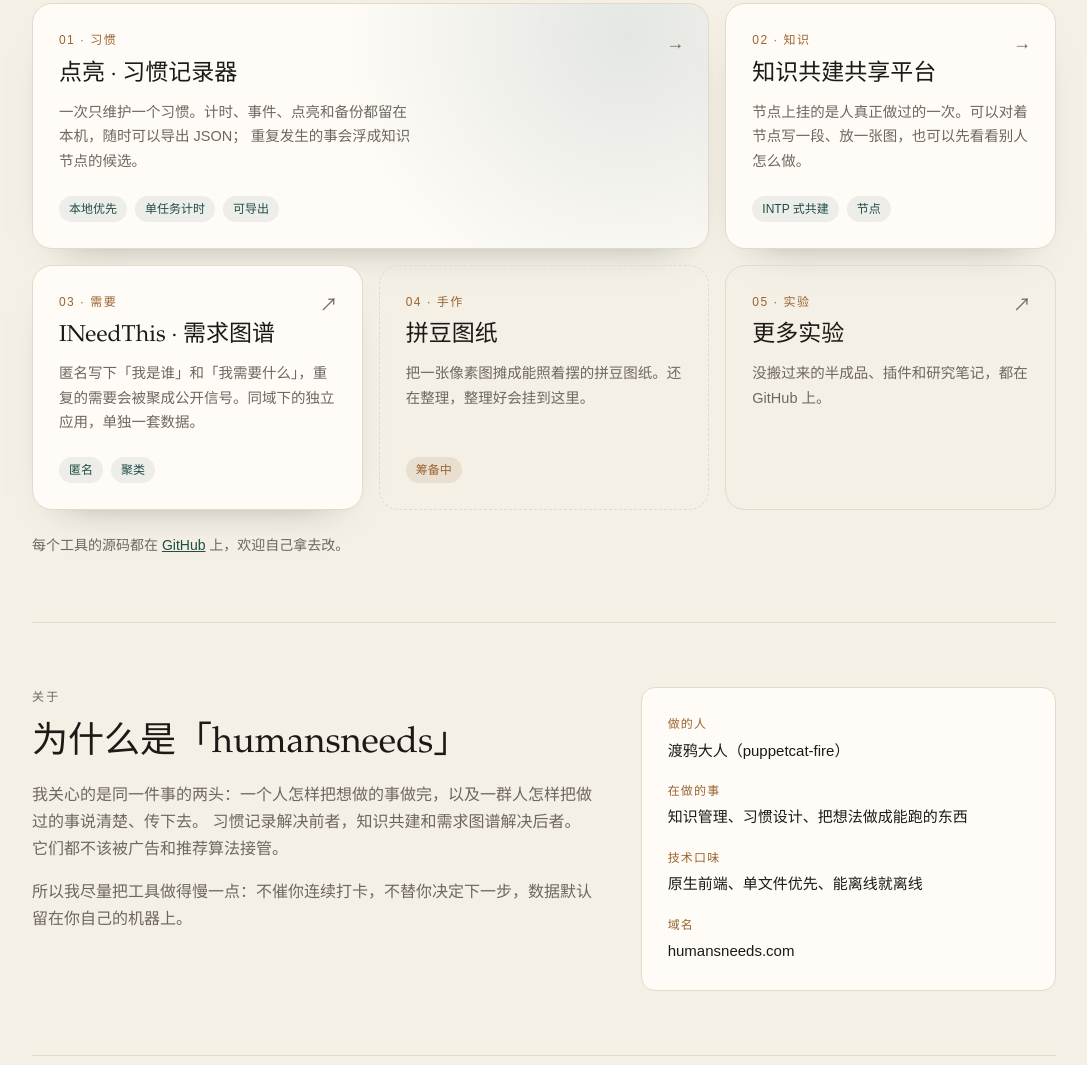
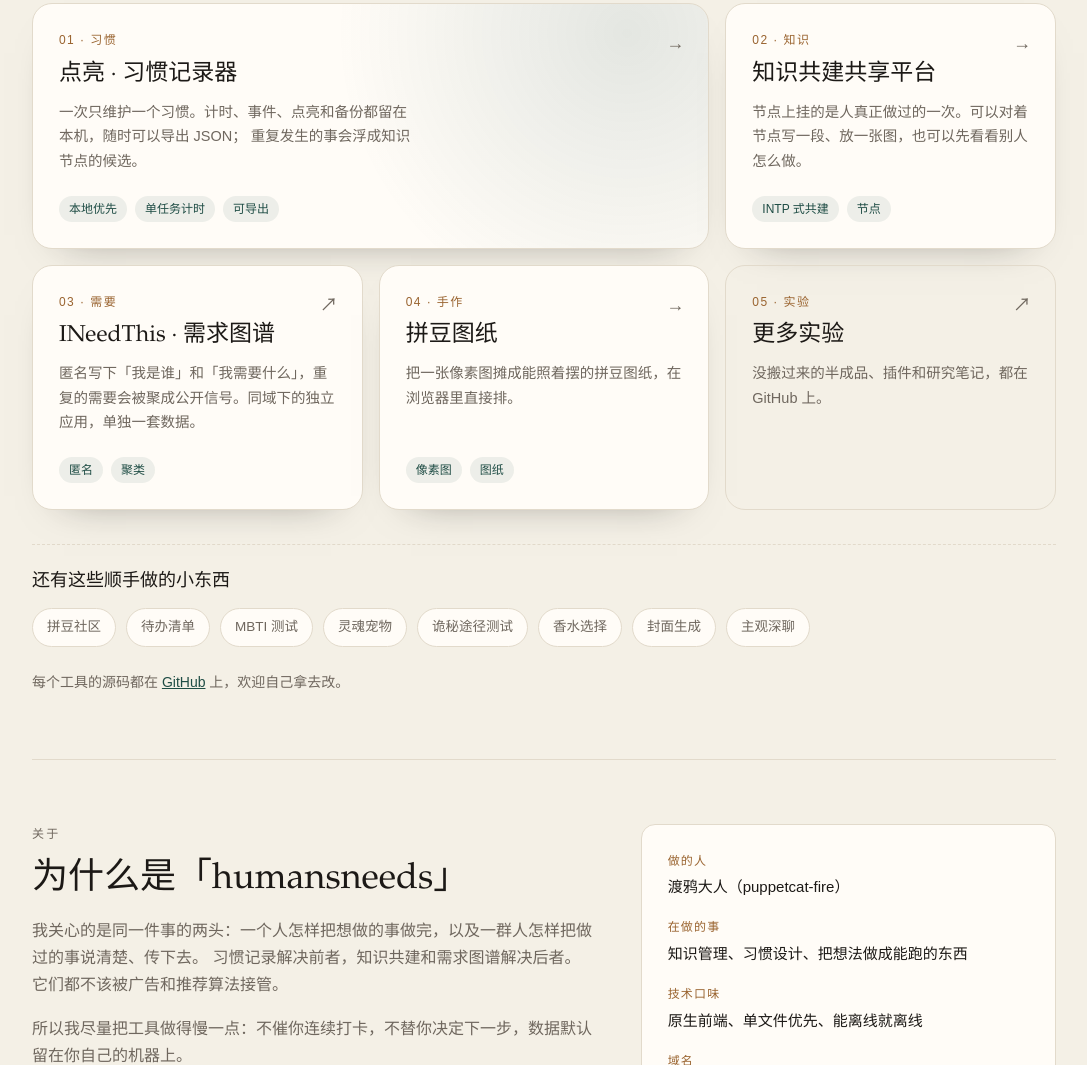
Before and after one commit to puppetcat-fire/knowledge-habit-tracker, an Electron app: page site/index.html in a window 1440 px wide. Shown: the part 806-1871 px from the top of the page, without its empty margins (176-1263 px from the left). Drawn offline with Linux system fonts and the light colour scheme; no server answers.

Commit message:
Link the existing tool pages from the homepage
The Aliyun box already serves a set of small tools under /tools/ (perler
beads, beads community, todo, MBTI, soul pet, pathway test, perfumer,
cover generator, subjective chat). Give the perler-beads card a real link
instead of "soon" and list the rest as compact links.

```diff
--- a/site/index.html
+++ b/site/index.html
@@ -110,14 +110,16 @@
             <span class="tool-arrow" aria-hidden="true">↗</span>
           </a>
 
-          <div class="tool-card is-soon">
+          <a class="tool-card" href="/tools/perler-beads.html">
             <span class="tool-kicker">04 · 手作</span>
             <h3>拼豆图纸</h3>
-            <p>把一张像素图摊成能照着摆的拼豆图纸。还在整理，整理好会挂到这里。</p>
+            <p>把一张像素图摊成能照着摆的拼豆图纸，在浏览器里直接排。</p>
             <span class="tool-tags">
-              <span>筹备中</span>
+              <span>像素图</span>
+              <span>图纸</span>
             </span>
-          </div>
+            <span class="tool-arrow" aria-hidden="true">→</span>
+          </a>
 
           <a class="tool-card tool-card-quiet" href="https://github.com/puppetcat-fire" rel="noopener" target="_blank">
             <span class="tool-kicker">05 · 实验</span>
@@ -125,6 +127,20 @@
             <p>没搬过来的半成品、插件和研究笔记，都在 GitHub 上。</p>
             <span class="tool-arrow" aria-hidden="true">↗</span>
           </a>
+        </div>
+
+        <div class="mini-tools">
+          <h3>还有这些顺手做的小东西</h3>
+          <ul>
+            <li><a href="/tools/beads-community.html">拼豆社区</a></li>
+            <li><a href="/tools/todo.html">待办清单</a></li>
+            <li><a href="/tools/mbti-test.html">MBTI 测试</a></li>
+            <li><a href="/tools/soul-pet-test.html">灵魂宠物</a></li>
+            <li><a href="/tools/pathway-test.html">诡秘途径测试</a></li>
+            <li><a href="/tools/perfumer-choice.html">香水选择</a></li>
+            <li><a href="/tools/cover-generator.html">封面生成</a></li>
+            <li><a href="/tools/subjective-deep.html">主观深聊</a></li>
+          </ul>
         </div>
 
         <p class="section-note">
--- a/site/site.css
+++ b/site/site.css
@@ -369,6 +369,43 @@ a.tool-card:hover .tool-arrow {
   color: var(--primary);
 }
 
+.mini-tools {
+  margin-top: 34px;
+  padding-top: 26px;
+  border-top: 1px dashed var(--line);
+}
+
+.mini-tools h3 {
+  font-size: 18px;
+  margin-bottom: 14px;
+}
+
+.mini-tools ul {
+  display: flex;
+  flex-wrap: wrap;
+  gap: 10px;
+  margin: 0;
+  padding: 0;
+  list-style: none;
+}
+
+.mini-tools a {
+  display: inline-block;
+  padding: 7px 14px;
+  border: 1px solid var(--line);
+  border-radius: 999px;
+  background: var(--panel);
+  color: var(--muted);
+  text-decoration: none;
+  font-size: 13.5px;
+}
+
+.mini-tools a:hover,
+.mini-tools a:focus-visible {
+  border-color: var(--line-strong);
+  color: var(--text);
+}
+
 .about {
   display: grid;
   grid-template-columns: minmax(0, 1.35fr) minmax(0, 1fr);
```
Also changed, not shown: tests/frontend/site.test.js (+2 -0 lines).
